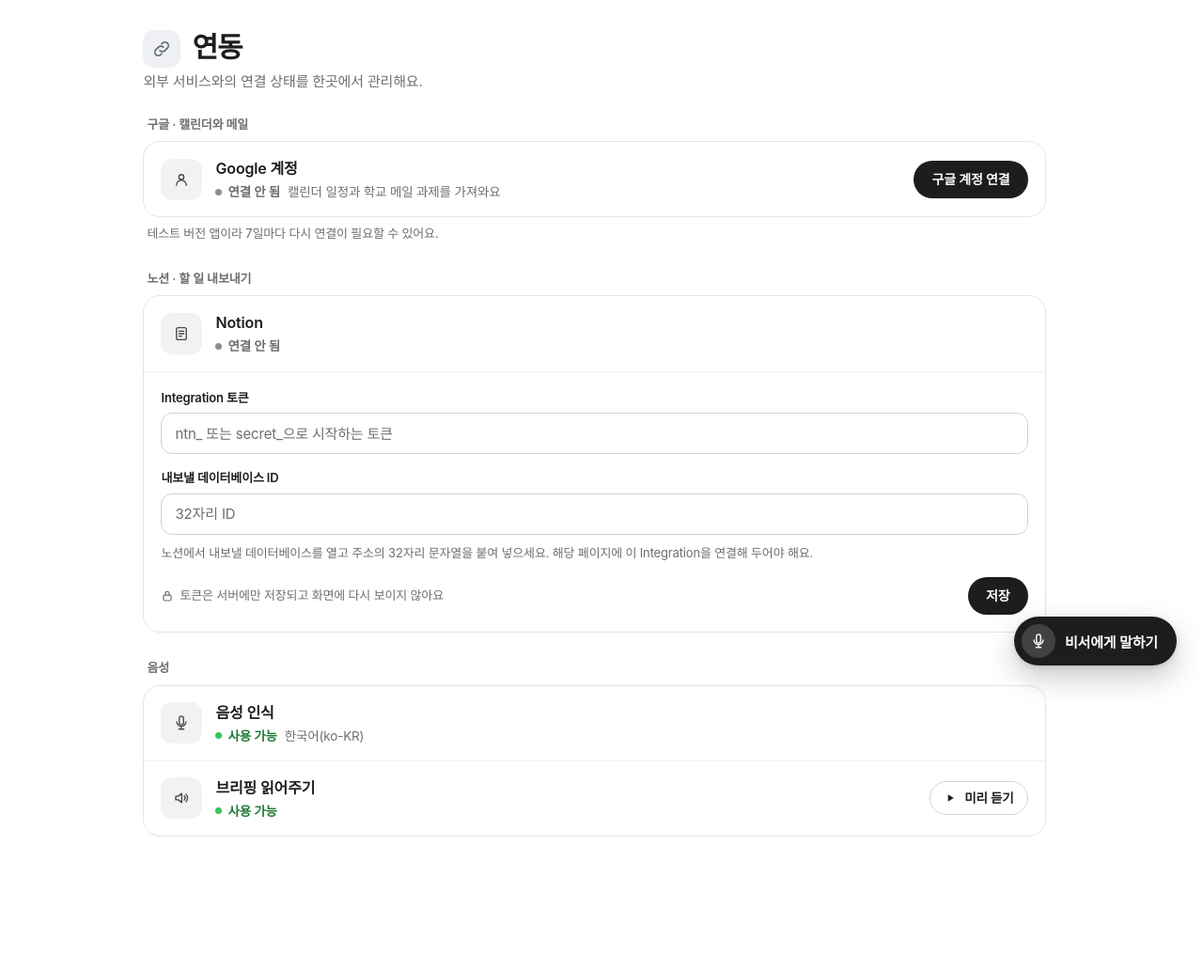
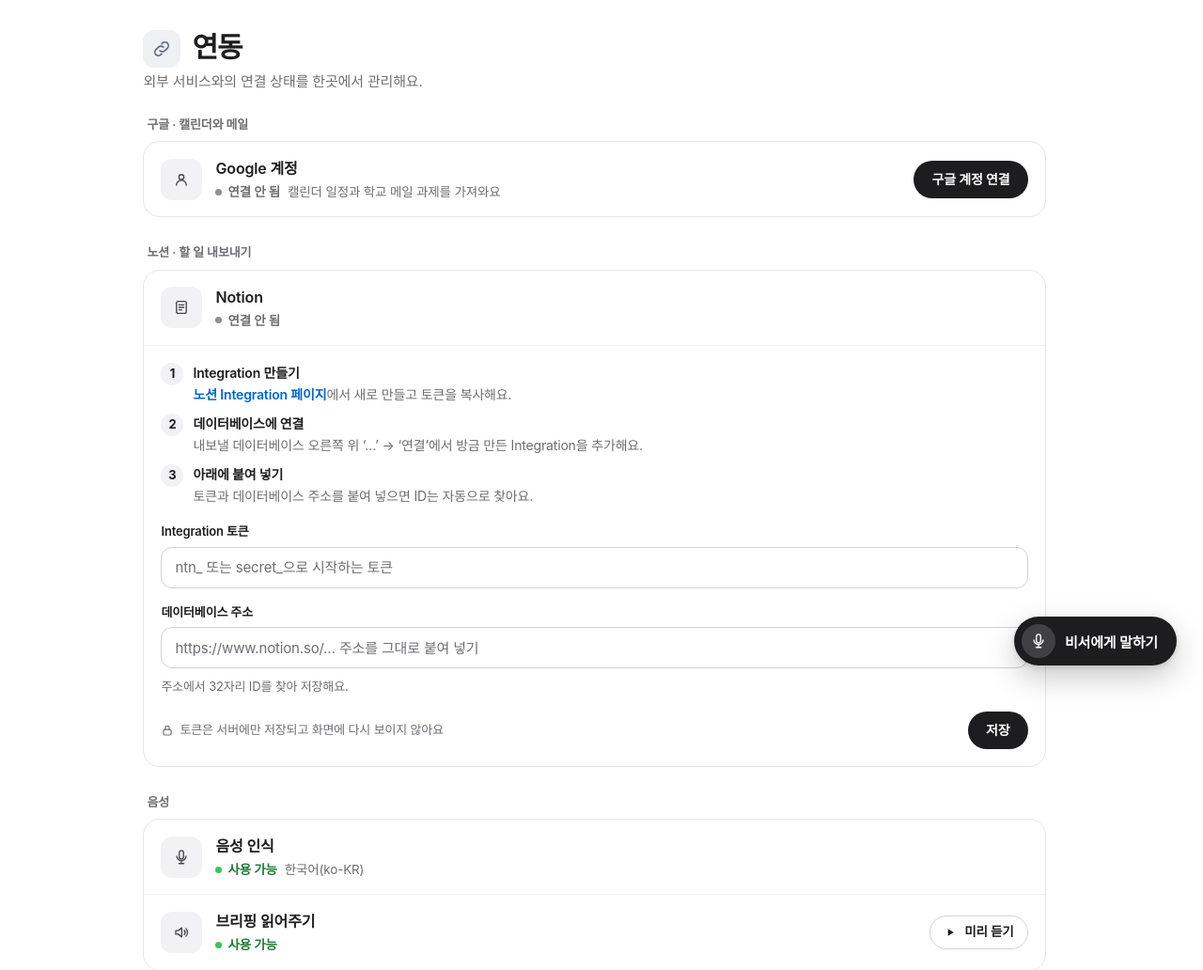
Before and after one commit to gimseungjin60/voice-planner, a Node server app: page /settings in a window 1280 px wide. Shown: the part 64-1096 px from the top of the page at 94% size. Before the commit the page ends 954 px from the top, so only its background shows below. Run offline with Node 20, Linux system fonts and the light colour scheme; the visitor is signed in with stand-in values (Sample User, id 1); some web fonts are replaced.

Commit message:
feat: 연동 화면 만료 배너, 노션 3단계 안내와 주소에서 ID 추출 (P1-7)
Co-Authored-By: Claude Opus 5.5 <noreply@anthropic.com>
Claude-Session: https://claude.ai/code/session_015Xd5b8kVm6D3PTTfy56faq

```diff
--- a/public/js/settings.js
+++ b/public/js/settings.js
@@ -7,7 +7,8 @@ async function load() {
   const g = r.ok ? r.data.google : { connected: false };
   const n = r.ok ? r.data.notion : { connected: false };
 
-  // 구글
+  // 구글 (만료되면 위에 '다시 연결' 배너)
+  $("g-expired").classList.toggle("hidden", !(g.connected && g.expired));
   if (!g.connected) {
     $("g-status").innerHTML = `<span class="status-dot">연결 안 됨</span><span>캘린더 일정과 학교 메일 과제를 가져와요</span>`;
     $("g-actions").innerHTML = `<a class="btn" href="/auth/google">구글 계정 연결</a>`;
@@ -63,12 +64,25 @@ $("g-sync-now").addEventListener("click", async (e) => {
   load();
 });
 
+// 노션 주소·ID에서 32자리 데이터베이스 ID만 뽑는다 (하이픈 있는 형식도 허용). 못 찾으면 null
+function notionId(v) {
+  const m = v.replace(/-/g, "").match(/[0-9a-f]{32}/i);
+  return m ? m[0].toLowerCase() : null;
+}
+$("n-db").addEventListener("input", () => {
+  const v = $("n-db").value.trim();
+  const id = notionId(v);
+  $("n-db").removeAttribute("aria-invalid");
+  $("n-db-help").textContent = !v ? "주소에서 32자리 ID를 찾아 저장해요." : id ? `찾은 ID: ${id}` : "주소에서 32자리 ID를 찾지 못했어요. 데이터베이스 페이지 주소인지 확인해 주세요.";
+});
+
 $("notion-form").addEventListener("submit", async (e) => {
   e.preventDefault();
   $("n-db").removeAttribute("aria-invalid");
-  const body = { token: $("n-token").value.trim(), target_ref: $("n-db").value.trim() };
+  const body = { token: $("n-token").value.trim(), target_ref: notionId($("n-db").value.trim()) };
   if (!body.target_ref) {
     $("n-db").setAttribute("aria-invalid", "true");
+    $("n-db-help").textContent = "데이터베이스 주소나 32자리 ID를 넣어 주세요.";
     return $("n-db").focus();
   }
   const r = await api("/api/integrations/notion", { method: "PUT", body });
--- a/views/settings.ejs
+++ b/views/settings.ejs
@@ -5,6 +5,12 @@
       <h1>연동</h1>
       <p>외부 서비스와의 연결 상태를 한곳에서 관리해요.</p>
     </div>
+  </div>
+
+  <div class="banner warn hidden" id="g-expired" role="status">
+    <svg class="i" aria-hidden="true"><use href="#i-warn"/></svg>
+    <div class="grow"><b>구글 연결이 만료됐어요</b><p>다시 연결하면 새 일정과 메일을 이어서 가져와요. 이미 가져온 내용은 그대로 남아 있어요.</p></div>
+    <a class="btn" href="/auth/google">다시 연결</a>
   </div>
 
   <h2 class="group-label">구글 · 캘린더와 메일</h2>
@@ -23,7 +29,6 @@
         <button class="btn line sm" id="g-sync-now"><svg class="i sm" aria-hidden="true"><use href="#i-sync"/></svg><span>지금 동기화</span></button></div>
     </div>
   </div>
-  <p class="group-foot">테스트 버전 앱이라 7일마다 다시 연결이 필요할 수 있어요.</p>
 
   <h2 class="group-label">노션 · 할 일 내보내기</h2>
   <form class="list-card" id="notion-form">
@@ -36,9 +41,14 @@
       <div class="row-end" id="n-actions"></div>
     </div>
     <div class="setting-form">
+      <ol class="steps">
+        <li><b>Integration 만들기</b><span><a class="link" href="https://www.notion.so/profile/integrations" target="_blank" rel="noopener">노션 Integration 페이지</a>에서 새로 만들고 토큰을 복사해요.</span></li>
+        <li><b>데이터베이스에 연결</b><span>내보낼 데이터베이스 오른쪽 위 ‘…’ → ‘연결’에서 방금 만든 Integration을 추가해요.</span></li>
+        <li><b>아래에 붙여 넣기</b><span>토큰과 데이터베이스 주소를 붙여 넣으면 ID는 자동으로 찾아요.</span></li>
+      </ol>
       <div class="field"><label for="n-token">Integration 토큰</label><input id="n-token" type="password" autocomplete="off" placeholder="ntn_ 또는 secret_으로 시작하는 토큰" /></div>
-      <div class="field"><label for="n-db">내보낼 데이터베이스 ID</label><input id="n-db" autocomplete="off" placeholder="32자리 ID" aria-describedby="n-db-help" />
-        <p class="help" id="n-db-help">노션에서 내보낼 데이터베이스를 열고 주소의 32자리 문자열을 붙여 넣으세요. 해당 페이지에 이 Integration을 연결해 두어야 해요.</p></div>
+      <div class="field"><label for="n-db">데이터베이스 주소</label><input id="n-db" autocomplete="off" placeholder="https://www.notion.so/… 주소를 그대로 붙여 넣기" aria-describedby="n-db-help" />
+        <p class="help" id="n-db-help">주소에서 32자리 ID를 찾아 저장해요.</p></div>
       <div class="form-foot">
         <span class="fine" style="display: inline-flex; align-items: center; gap: 6px"><svg class="i sm" aria-hidden="true"><use href="#i-lock"/></svg>토큰은 서버에만 저장되고 화면에 다시 보이지 않아요</span>
         <button class="btn">저장</button>
```
